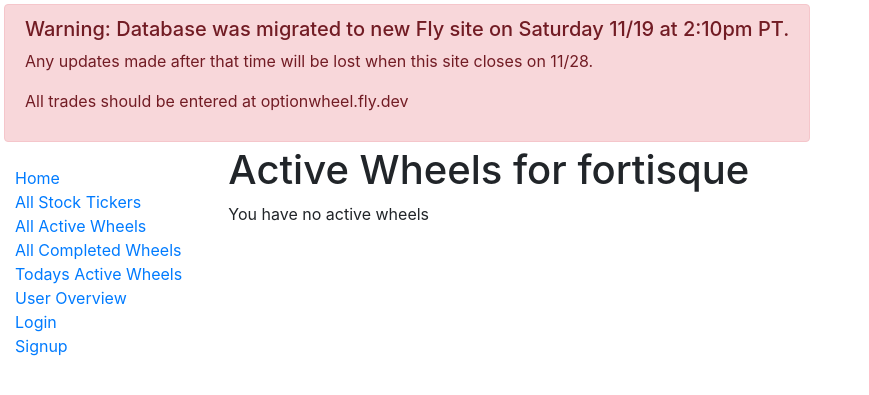
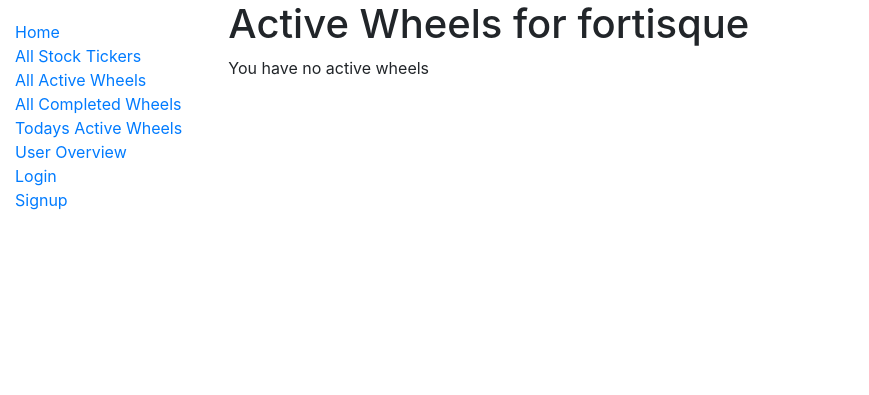
Before and after one commit to kacasey8/option_wheel_tracker, a Django app: page /catalog/user/1/active_wheels in a window 1280 px wide. Shown: the top 395 px of the page, without its empty margins (0-869 px from the left). Run offline with Django 3.2, Linux system fonts and the light colour scheme; data comes from the database, SQL or seed files in the repository; some libraries are stand-ins or nearby versions.

Commit message:
remove heroku warning

```diff
--- a/catalog/templates/base_generic.html
+++ b/catalog/templates/base_generic.html
@@ -25,11 +25,6 @@
   <script src="{% static 'js/profit_collateral_chart.js' %}"></script>
 </head>
 <body>
-  <div class="alert alert-danger m-1" role="alert">
-    <h5>Warning: Database was migrated to new Fly site on Saturday 11/19 at 2:10pm PT.</h5>
-    <p>Any updates made after that time will be lost when this site closes on 11/28.</p>
-    <p>All trades should be entered at optionwheel.fly.dev</p>
-  </div>
   <div class="container-fluid">
     <div class="row">
       <div class="col-sm-2">
```
